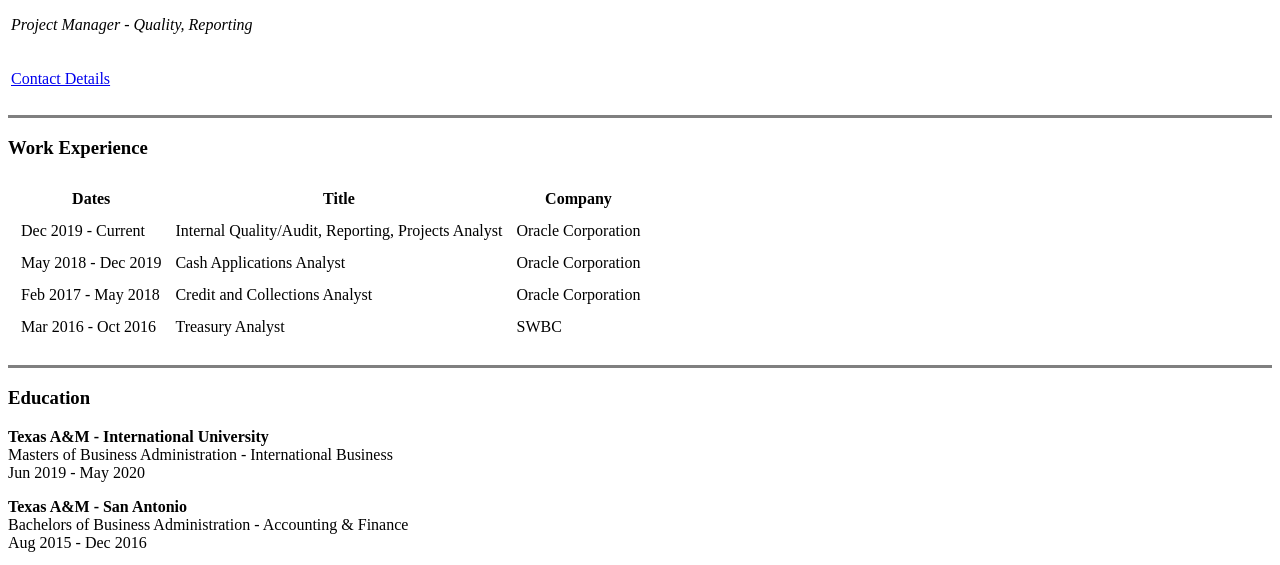
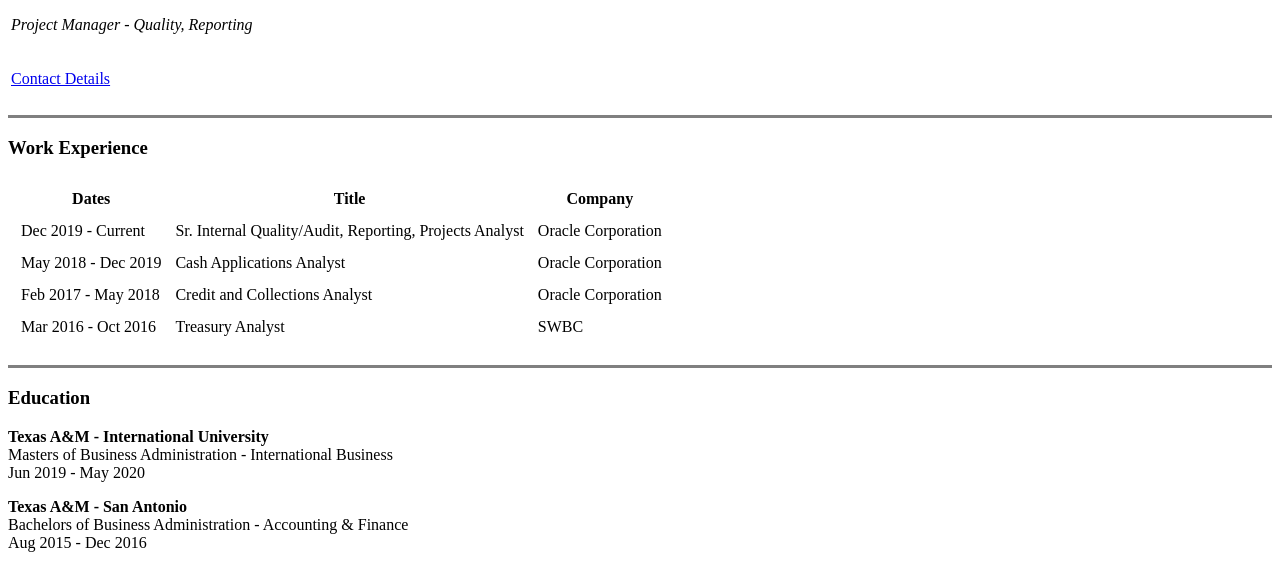
Before and after one commit to sortega32109/cv, a plain HTML site: page index.html in a window 1280 px wide. Shown: the part 197-762 px from the top of the page. Drawn offline with Linux system fonts and the light colour scheme.

Commit message:
added Sr.
Add Se.

```diff
--- a/index.html
+++ b/index.html
@@ -51,7 +51,7 @@
 
     <tr>
       <td>Dec 2019 - Current </td>
-      <td>Internal Quality/Audit, Reporting, Projects Analyst</td>
+      <td>Sr. Internal Quality/Audit, Reporting, Projects Analyst</td>
       <td>Oracle Corporation</td>
     </tr>
     <tr>
```
